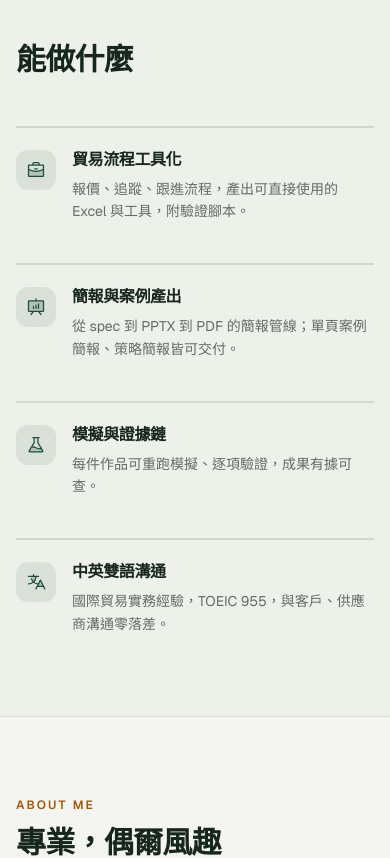
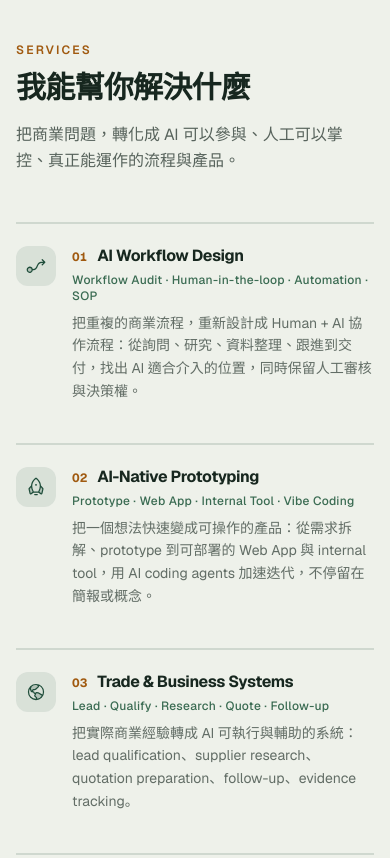
Before and after one commit to apchen1978/pauls-tradecraft, a React (Vite) app: page / in a window 390 px wide. Shown: the part 3840-4698 px from the top of the page. Built offline with nearby package versions, Linux system fonts and the light colour scheme.

Commit message:
content: rebuild Services into 4 business pillars with positioning line

```diff
--- a/src/components/Capabilities.jsx
+++ b/src/components/Capabilities.jsx
@@ -1,8 +1,8 @@
 import { motion } from "motion/react";
-import { Briefcase, PresentationChart, Flask, Translate } from "@phosphor-icons/react";
+import { FlowArrow, Rocket, GlobeHemisphereWest, Network } from "@phosphor-icons/react";
 import { useLang } from "../i18n.jsx";
 
-const icons = [Briefcase, PresentationChart, Flask, Translate];
+const icons = [FlowArrow, Rocket, GlobeHemisphereWest, Network];
 
 export default function Capabilities() {
   const { t } = useLang();
@@ -10,7 +10,9 @@ export default function Capabilities() {
     <section id="capabilities" className="scroll-mt-24 border-y border-line bg-paper/60">
       <div className="mx-auto max-w-7xl px-4 py-20 md:px-6 md:py-28">
         <div className="max-w-2xl">
-          <h2 className="text-3xl font-bold tracking-tight md:text-4xl">{t.capabilities.headline}</h2>
+          <p className="eyebrow">{t.capabilities.eyebrow}</p>
+          <h2 className="mt-3 text-3xl font-bold tracking-tight md:text-4xl">{t.capabilities.headline}</h2>
+          <p className="mt-4 text-base leading-relaxed text-ink/70">{t.capabilities.tagline}</p>
         </div>
         <div className="mt-12 grid grid-cols-1 gap-x-12 gap-y-10 sm:grid-cols-2">
           {t.capabilities.items.map((item, i) => {
@@ -28,9 +30,15 @@ export default function Capabilities() {
                   <span className="mt-0.5 flex h-10 w-10 shrink-0 items-center justify-center rounded-field bg-forest/10 text-forest">
                     <Icon size={20} weight="duotone" />
                   </span>
-                  <div>
-                    <h3 className="text-base font-bold tracking-tight">{item.title}</h3>
-                    <p className="mt-1.5 text-sm leading-relaxed text-ink/65">{item.desc}</p>
+                  <div className="min-w-0">
+                    <div className="flex items-baseline gap-2.5">
+                      <span className="text-xs font-bold tabular-nums text-amber">
+                        {String(i + 1).padStart(2, "0")}
+                      </span>
+                      <h3 className="text-base font-bold tracking-tight">{item.title}</h3>
+                    </div>
+                    <p className="mt-1 text-xs font-medium tracking-wide text-moss">{item.tags}</p>
+                    <p className="mt-2 text-sm leading-relaxed text-ink/65">{item.desc}</p>
                   </div>
                 </div>
               </motion.div>
--- a/src/i18n.jsx
+++ b/src/i18n.jsx
@@ -4,7 +4,7 @@ const dict = {
   zh: {
     brand: "Paul's Tradecraft",
     brandNote: "作品集總覽",
-    nav: { works: "作品", services: "能做什麼", about: "關於我", contact: "聯絡我" },
+    nav: { works: "作品", services: "服務", about: "關於我", contact: "聯絡我" },
     hero: {
       headlineA: "把貿易實務，",
       headlineB: "做成看得見的工具",
@@ -21,24 +21,29 @@ const dict = {
       statusVerified: "已驗證",
     },
     capabilities: {
-      eyebrow: "What I Can Do",
-      headline: "能做什麼",
+      eyebrow: "Services",
+      headline: "我能幫你解決什麼",
+      tagline: "把商業問題，轉化成 AI 可以參與、人工可以掌控、真正能運作的流程與產品。",
       items: [
         {
-          title: "貿易流程工具化",
-          desc: "報價、追蹤、跟進流程，產出可直接使用的 Excel 與工具，附驗證腳本。",
+          title: "AI Workflow Design",
+          desc: "把重複的商業流程，重新設計成 Human + AI 協作流程：從詢問、研究、資料整理、跟進到交付，找出 AI 適合介入的位置，同時保留人工審核與決策權。",
+          tags: "Workflow Audit · Human-in-the-loop · Automation · SOP",
         },
         {
-          title: "簡報與案例產出",
-          desc: "從 spec 到 PPTX 到 PDF 的簡報管線；單頁案例簡報、策略簡報皆可交付。",
+          title: "AI-Native Prototyping",
+          desc: "把一個想法快速變成可操作的產品：從需求拆解、prototype 到可部署的 Web App 與 internal tool，用 AI coding agents 加速迭代，不停留在簡報或概念。",
+          tags: "Prototype · Web App · Internal Tool · Vibe Coding",
         },
         {
-          title: "模擬與證據鏈",
-          desc: "每件作品可重跑模擬、逐項驗證，成果有據可查。",
+          title: "Trade & Business Systems",
+          desc: "把實際商業經驗轉成 AI 可執行與輔助的系統：lead qualification、supplier research、quotation preparation、follow-up、evidence tracking。",
+          tags: "Lead · Qualify · Research · Quote · Follow-up",
         },
         {
-          title: "中英雙語溝通",
-          desc: "國際貿易實務經驗，TOEIC 955，與客戶、供應商溝通零落差。",
+          title: "AI Agent Orchestration",
+          desc: "不是只使用一個 AI，而是設計 AI 之間如何協作：以不同 agents 建立 project context、handoff、audit、validation 與可追溯的工作流程。",
+          tags: "Agents · Context · Handoff · Audit · Validation",
         },
       ],
     },
@@ -85,24 +90,29 @@ const dict = {
       statusVerified: "Verified",
     },
     capabilities: {
-      eyebrow: "What I Can Do",
-      headline: "Capabilities",
+      eyebrow: "Services",
+      headline: "What I can help with",
+      tagline: "I turn business problems into AI-assisted workflows, prototypes, and working systems.",
       items: [
         {
-          title: "Trade workflow tooling",
-          desc: "Quotes, tracking, and follow-up flows turned into working Excel tools with verification scripts.",
+          title: "AI Workflow Design",
+          desc: "Redesign repetitive business processes into Human + AI collaboration: from inquiry, research, data organization, follow-up to delivery, finding where AI fits while keeping human review and decision authority.",
+          tags: "Workflow Audit · Human-in-the-loop · Automation · SOP",
         },
         {
-          title: "Decks & case briefs",
-          desc: "A spec-to-PPTX-to-PDF deck pipeline; one-page case briefs and strategy decks, ready to ship.",
+          title: "AI-Native Prototyping",
+          desc: "Turn an idea into a working product fast: from requirements breakdown and prototype to deployable web apps and internal tools, accelerated by AI coding agents instead of staying at the deck or concept stage.",
+          tags: "Prototype · Web App · Internal Tool · Vibe Coding",
         },
         {
-          title: "Simulation & evidence",
-          desc: "Every work can be rerun and checked item by item. Results are traceable, not decorative.",
+          title: "Trade & Business Systems",
+          desc: "Turn real business experience into systems AI can execute and assist: lead qualification, supplier research, quotation preparation, follow-up, evidence tracking.",
+          tags: "Lead · Qualify · Research · Quote · Follow-up",
         },
         {
-          title: "Bilingual communication",
-          desc: "International trade experience, TOEIC 955, zero-friction communication with clients and suppliers.",
+          title: "AI Agent Orchestration",
+          desc: "Design how multiple AIs collaborate, not just use one: project context, handoff, audit, validation, and traceable workflows across different agents.",
+          tags: "Agents · Context · Handoff · Audit · Validation",
         },
       ],
     },
```
